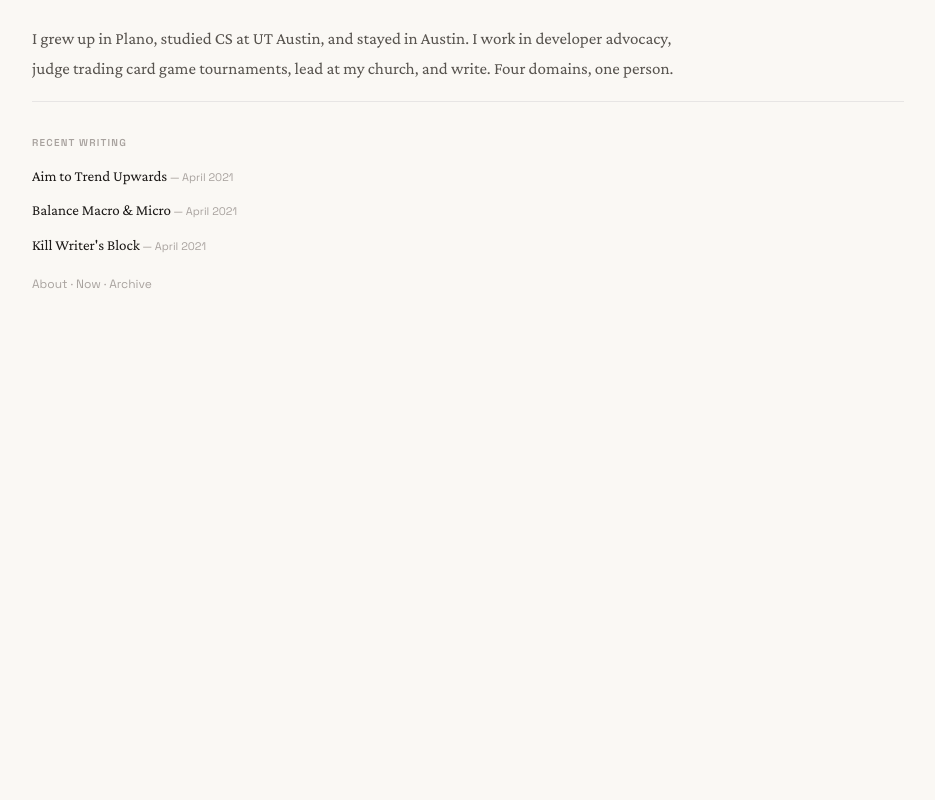
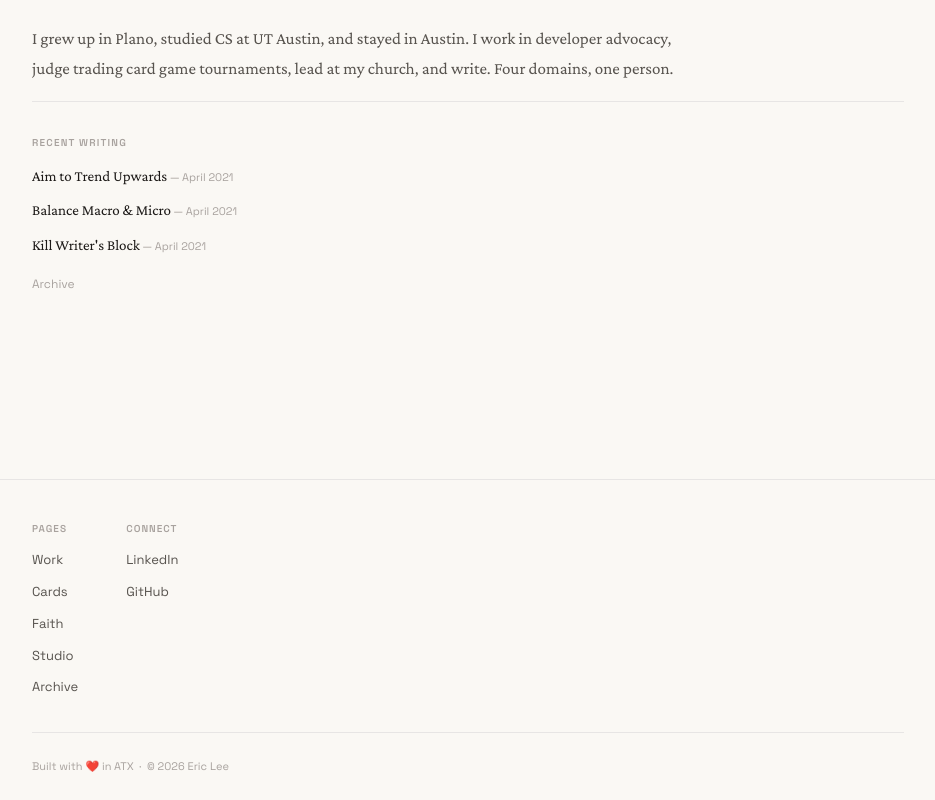
Before and after one commit to theCreedo/ericjmlee-next, a Next.js app: page / in a window 1280 px wide. Shown: the part 490-1290 px from the top of the page, without its empty margins (172-1107 px from the left). Before the commit the page ends 921 px from the top, so only its background shows below. Built offline with nearby package versions, Linux system fonts and the light colour scheme.

Commit message:
feat(nav): flatten nav and add SiteFooter
- Remove About and Now from nav; unroll domains as flat links
- Nav is now: Work · Cards · Faith · Studio · Archive
- Add SiteFooter component: Pages + Connect columns, colophon bar
- ExploreFooter nav trimmed to Archive only

```diff
--- a/components/ExploreFooter.js
+++ b/components/ExploreFooter.js
@@ -16,10 +16,6 @@ export default function ExploreFooter({ posts }) {
         ))}
       </div>
       <nav className={styles.nav}>
-        <Link href="/about">About</Link>
-        {' · '}
-        <Link href="/now">Now</Link>
-        {' · '}
         <Link href="/archive">Archive</Link>
       </nav>
     </div>
--- /dev/null
+++ b/components/SiteFooter.js
@@ -0,0 +1,35 @@
+import Link from 'next/link'
+import styles from './SiteFooter.module.css'
+
+export default function SiteFooter() {
+  return (
+    <footer className={styles.footer}>
+      <div className={styles.inner}>
+        <div className={styles.columns}>
+          <div className={styles.column}>
+            <p className={styles.colLabel}>Pages</p>
+            <nav className={styles.colLinks}>
+              <Link href="/work">Work</Link>
+              <Link href="/cards">Cards</Link>
+              <Link href="/faith">Faith</Link>
+              <Link href="/studio">Studio</Link>
+              <Link href="/archive">Archive</Link>
+            </nav>
+          </div>
+
+          <div className={styles.column}>
+            <p className={styles.colLabel}>Connect</p>
+            <nav className={styles.colLinks}>
+              <a href="http://linkedin.com/in/ericjmlee" target="_blank" rel="noopener noreferrer">LinkedIn</a>
+              <a href="https://github.com/theCreedo" target="_blank" rel="noopener noreferrer">GitHub</a>
+            </nav>
+          </div>
+        </div>
+
+        <p className={styles.colophon}>
+          Built with ❤️ in ATX &nbsp;·&nbsp; © {new Date().getFullYear()} Eric Lee
+        </p>
+      </div>
+    </footer>
+  )
+}
--- /dev/null
+++ b/components/SiteFooter.module.css
@@ -0,0 +1,59 @@
+.footer {
+  border-top: 1px solid var(--border);
+  margin-top: var(--space-12, 48px);
+  padding: var(--space-10, 40px) 0 var(--space-6, 24px);
+}
+
+.inner {
+  max-width: var(--max-content, 920px);
+  margin: 0 auto;
+  padding: 0 var(--space-6, 24px);
+}
+
+.columns {
+  display: flex;
+  gap: var(--space-12, 48px);
+  margin-bottom: var(--space-8, 32px);
+}
+
+.column {
+  display: flex;
+  flex-direction: column;
+}
+
+.colLabel {
+  font-family: var(--f-ui), system-ui, sans-serif;
+  font-size: 10px;
+  font-weight: 600;
+  letter-spacing: 0.1em;
+  text-transform: uppercase;
+  color: var(--faint);
+  margin: 0 0 var(--space-3, 12px);
+}
+
+.colLinks {
+  display: flex;
+  flex-direction: column;
+  gap: var(--space-2, 8px);
+}
+
+.colLinks a {
+  font-family: var(--f-ui), system-ui, sans-serif;
+  font-size: 13px;
+  color: var(--text);
+  text-decoration: none;
+  transition: color var(--t-fast);
+}
+
+.colLinks a:hover {
+  color: var(--ink);
+}
+
+.colophon {
+  font-family: var(--f-ui), system-ui, sans-serif;
+  font-size: 11px;
+  color: var(--faint);
+  margin: 0;
+  padding-top: var(--space-6, 24px);
+  border-top: 1px solid var(--border);
+}
--- a/components/layout.js
+++ b/components/layout.js
@@ -4,6 +4,7 @@ import styles from './layout.module.css'
 import utilStyles from '../styles/utils.module.css'
 import Link from 'next/link'
 import JsonLd from './JsonLd'
+import SiteFooter from './SiteFooter'
 import { useState } from 'react'
 import { useDarkMode } from '../pages/_app'
 
@@ -50,17 +51,10 @@ const PERSON_SCHEMA = {
 }
 
 const nav = [
-  { label: 'About', href: '/about' },
-  { label: 'Now', href: '/now' },
-  {
-    label: 'Domains',
-    children: [
-      { label: 'Work', href: '/work' },
-      { label: 'Cards', href: '/cards' },
-      { label: 'Faith', href: '/faith' },
-      { label: 'Studio', href: '/studio' },
-    ],
-  },
+  { label: 'Work',    href: '/work' },
+  { label: 'Cards',   href: '/cards' },
+  { label: 'Faith',   href: '/faith' },
+  { label: 'Studio',  href: '/studio' },
   { label: 'Archive', href: '/archive' },
 ]
 
@@ -106,24 +100,11 @@ export default function Layout({ children, home, project, experience, blog, news
             <span />
           </button>
           <ul className={`${styles.navLinks} ${navOpen ? styles.navLinksOpen : ''}`}>
-            {nav.map((item) =>
-              item.children ? (
-                <li key={item.label} className={`${styles.navItem} ${styles.navItemDropdown}`}>
-                  <span className={styles.navLink}>{item.label}</span>
-                  <ul className={styles.navDropdownMenu}>
-                    {item.children.map((child) => (
-                      <li key={child.label}>
-                        <Link href={child.href} className={styles.navLink}>{child.label}</Link>
-                      </li>
-                    ))}
-                  </ul>
-                </li>
-              ) : (
-                <li key={item.label} className={styles.navItem}>
-                  <Link href={item.href} className={styles.navLink}>{item.label}</Link>
-                </li>
-              )
-            )}
+            {nav.map((item) => (
+              <li key={item.label} className={styles.navItem}>
+                <Link href={item.href} className={styles.navLink}>{item.label}</Link>
+              </li>
+            ))}
           </ul>
           <button
             className={styles.navThemeToggle}
@@ -142,11 +123,7 @@ export default function Layout({ children, home, project, experience, blog, news
           </header>
         )}
         <main className={styles.contentContainer}>{children}</main>
-        {!home && (
-          <footer className={styles.pageFooter}>
-            <small>© Eric Lee {new Date().getFullYear()}</small>
-          </footer>
-        )}
+        <SiteFooter />
       </div>
     </div>
   )
```
